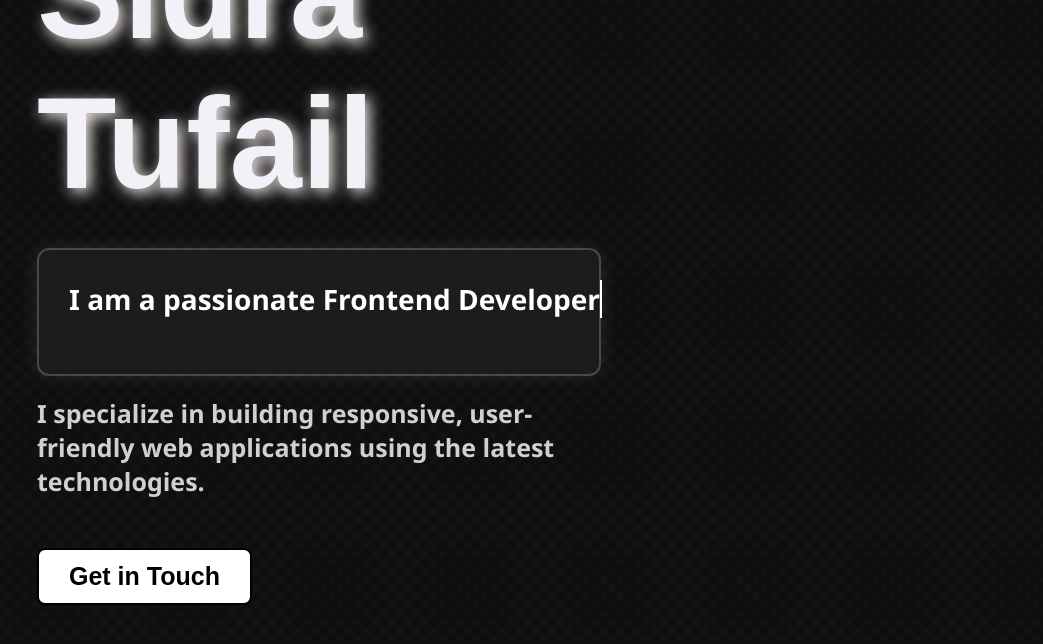
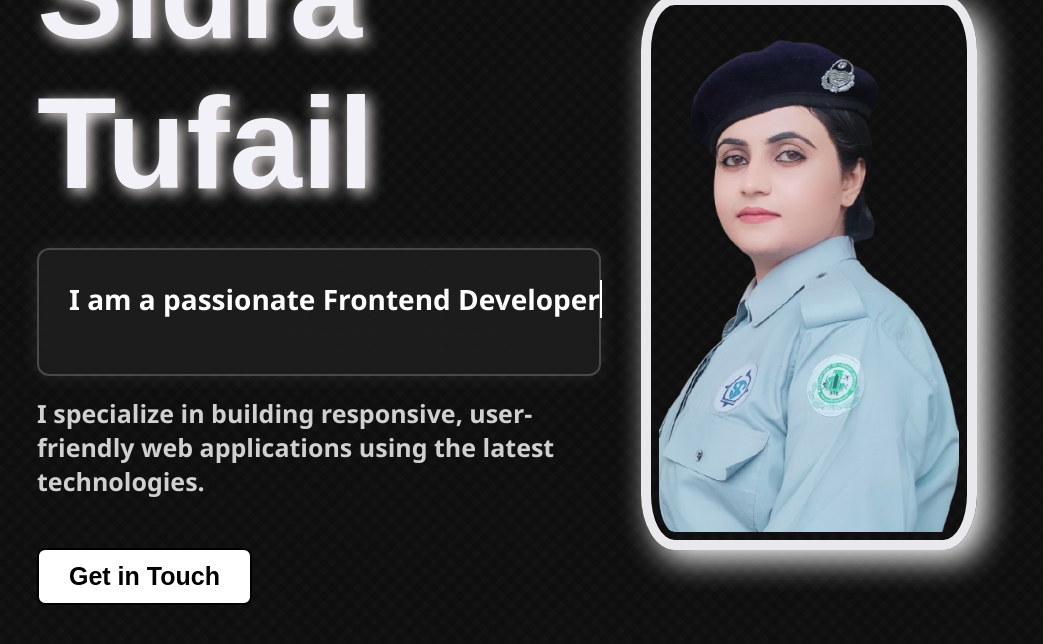
Before and after one commit to sidi-125/file-4, a React (Create React App) app: page / in a window 1280 px wide. Shown: the top 644 px of the page, without its empty margins (203-1246 px from the left). Built offline with nearby package versions, Linux system fonts and the light colour scheme.

Commit message:
Added image

```diff
--- a/src/Pages/Home/index.jsx
+++ b/src/Pages/Home/index.jsx
@@ -1,6 +1,6 @@
 import React, { useState } from 'react';
 import '../Home/Home.css';
-//import profileImg from '../assets/profile.png';
+import profileImg from '../../assets/profile.png';
 
 function Hero() {
   const [showModal, setShowModal] = useState(false);
@@ -27,6 +27,9 @@ function Hero() {
       </div>
 
       <div className="hero-right">
+      <img src={profileImg} alt="Sidra Tufail" className="hero-img" />
+
+
       </div>
 
       {showModal && (
```
